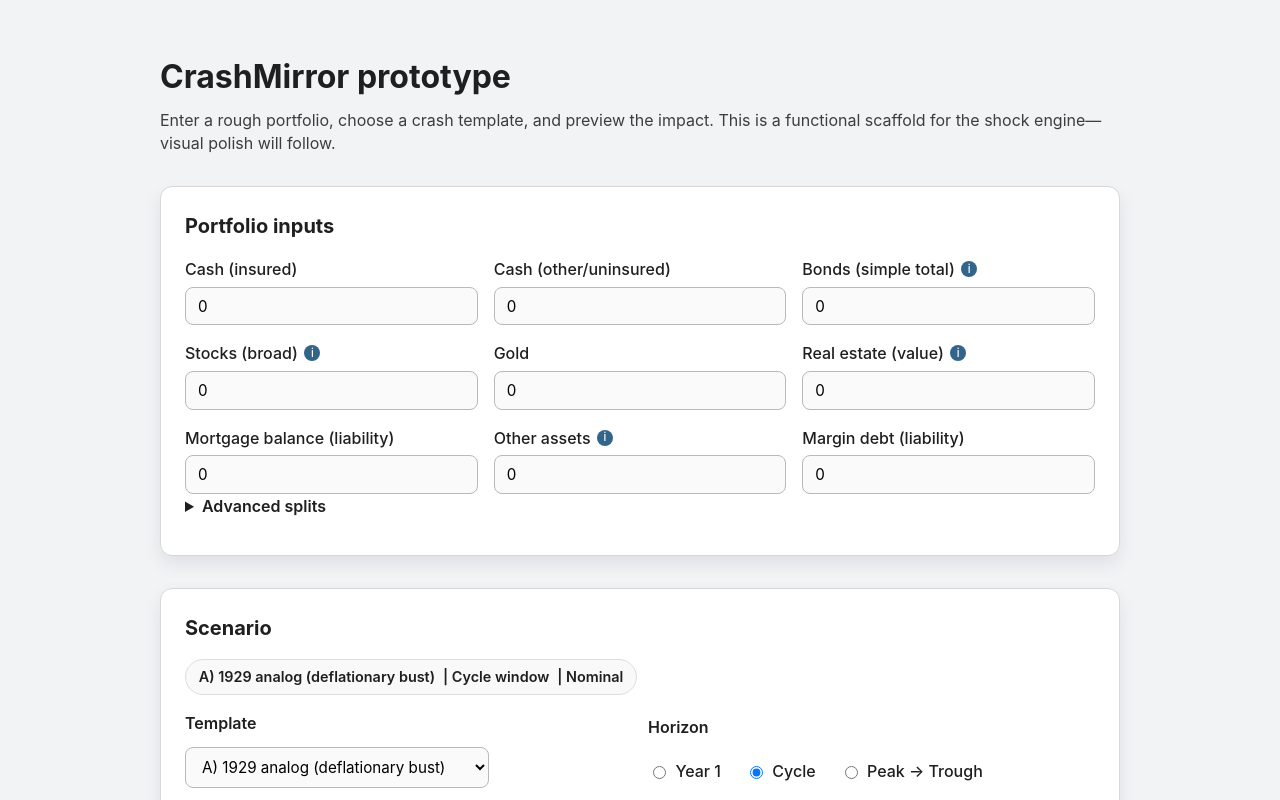
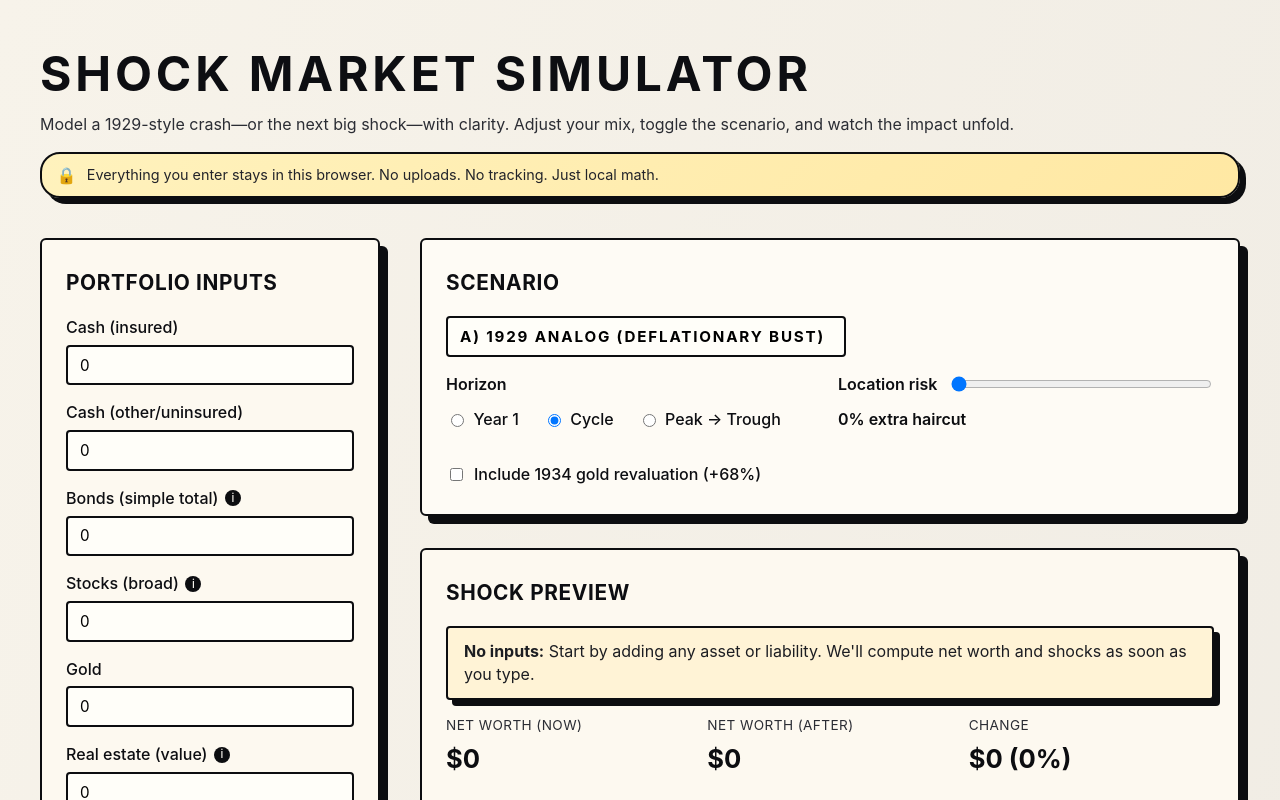
Before and after one commit to jumploops/shock-market-simulator, a React app in the folder app/: page / in a window 1280 px wide. Shown: the top 800 px of the page. Built offline with nearby package versions, Linux system fonts and the light colour scheme; the HTML template or start-up script is replaced by a standard one.

Commit message:
updating styling and text

```diff
--- a/app/src/App.css
+++ b/app/src/App.css
@@ -1,35 +1,78 @@
 .app {
   display: grid;
-  gap: 2rem;
-  padding: 2rem;
-  max-width: 960px;
-  margin: 0 auto 4rem;
-  color: #1f1f1f;
+  gap: 2.5rem;
+  padding: 3rem 2.5rem 4rem;
+  max-width: 1240px;
+  margin: 0 auto 3rem;
+  color: #0d0e12;
+}
+
+.header {
+  grid-column: 1 / -1;
+  display: flex;
+  flex-direction: column;
+  gap: 0.75rem;
 }
 
 .header > h1 {
-  margin-bottom: 0.5rem;
-  font-size: 2rem;
+  margin: 0;
+  font-size: clamp(2.4rem, 4vw, 3rem);
+  letter-spacing: 0.08em;
+  text-transform: uppercase;
+  line-height: 1.1;
 }
 
 .header > p {
   margin: 0;
-  color: #3d3d3d;
-  line-height: 1.4;
+  max-width: 120ch;
+  color: #2b2d34;
+}
+
+.layout {
+  display: grid;
+  gap: 2.5rem;
+  grid-template-columns: minmax(260px, 340px) minmax(0, 1fr);
+  align-items: start;
+}
+
+.sidebar {
+  display: grid;
+  gap: 1.75rem;
+  position: sticky;
+  top: 2rem;
+  align-self: start;
+}
+
+.main-content {
+  display: grid;
+  gap: 2rem;
 }
 
 .panel {
-  background: #ffffff;
-  border: 1px solid #d7d7d7;
-  border-radius: 12px;
-  padding: 1.5rem;
-  box-shadow: 0 8px 18px rgba(8, 15, 40, 0.08);
+  background: #fdf9f0;
+  border: 2px solid #0c0d10;
+  border-radius: 6px;
+  padding: 1.75rem 1.5rem;
+  box-shadow: 8px 8px 0 #0c0d10;
+}
+
+.scenario-panel {
+  background: #fefbf5;
+}
+
+.scenario-panel--main {
+  display: none;
+}
+
+.scenario-panel--sidebar {
+  display: block;
 }
 
 .panel > h2 {
-  margin-top: 0;
-  font-size: 1.25rem;
-  margin-bottom: 1rem;
+  margin: 0 0 1.1rem;
+  font-size: 1.3rem;
+  text-transform: uppercase;
+  letter-spacing: 0.03em;
 }
 
 .control-row {
@@ -90,7 +133,7 @@
 
 .range-value {
   font-weight: 600;
-  color: #1b1b1b;
+  color: #0c0d10;
 }
 
 .grid {
@@ -115,9 +158,9 @@
 .field input[type="number"],
 .panel select {
   padding: 0.55rem 0.75rem;
-  border-radius: 8px;
-  border: 1px solid #b9b9b9;
-  background: #fafafa;
+  border-radius: 4px;
+  border: 2px solid #0c0d10;
+  background: #fffef9;
   font-size: 0.95rem;
   font-family: inherit;
 }
@@ -165,8 +208,8 @@
   width: 16px;
   height: 16px;
   border-radius: 50%;
-  background: #33658a;
-  color: #fff;
+  background: #0c0d10;
+  color: #f5f2ec;
   font-size: 0.7rem;
   align-items: center;
   justify-content: center;
@@ -177,14 +220,15 @@
   top: 120%;
   left: 50%;
   transform: translateX(-50%);
-  background: #1d1d1f;
-  color: #f8f8f8;
+  background: #0c0d10;
+  color: #f5f2ec;
   font-size: 0.8rem;
   padding: 0.6rem 0.75rem;
-  border-radius: 8px;
-  box-shadow: 0 8px 18px rgba(10, 14, 25, 0.2);
+  border-radius: 6px;
+  box-shadow: 5px 5px 0 #f5f2ec;
   min-width: 220px;
   max-width: 260px;
+  border: 2px solid #0c0d10;
   z-index: 20;
 }
 
@@ -196,7 +240,7 @@
   transform: translateX(-50%);
   border-width: 6px;
   border-style: solid;
-  border-color: transparent transparent #1d1d1f transparent;
+  border-color: transparent transparent #0c0d10 transparent;
 }
 
 .results-summary {
@@ -206,32 +250,44 @@
   margin-bottom: 1rem;
 }
 
-.scenario-badge {
-  display: inline-flex;
+.scenario-header {
+  display: flex;
   align-items: center;
-  gap: 0.5rem;
-  font-size: 0.9rem;
-  font-weight: 600;
-  color: #1f1f1f;
-  border: 1px solid #ddd;
+  gap: 0.75rem;
+  flex-wrap: wrap;
+  margin-bottom: 1rem;
+}
+
+.scenario-select {
+  appearance: none;
+  border: 2px solid #0c0d10;
+  background: linear-gradient(135deg, #fef6dc 0%, #fffef7 100%);
   border-radius: 999px;
-  padding: 0.4rem 0.8rem;
-  background: #f9f9f9;
-  margin-bottom: 1rem;
+  padding: 0.55rem 1.2rem;
+  font-size: 0.85rem;
+  font-weight: 700;
+  letter-spacing: 0.12em;
+  text-transform: uppercase;
+  cursor: pointer;
+}
+
+.scenario-select:focus {
+  outline: 3px solid #0c0d10;
+  outline-offset: 2px;
 }
 
 .result-label {
   display: block;
   font-size: 0.85rem;
-  color: #555;
+  color: #2b2d34;
   text-transform: uppercase;
   letter-spacing: 0.03em;
   margin-bottom: 0.25rem;
 }
 
 .results-summary strong {
-  font-size: 1.4rem;
-  color: #151515;
+  font-size: 1.6rem;
+  color: #0c0d10;
 }
 
 .impacts h3 {
@@ -284,10 +340,11 @@
 }
 
 .content-callouts details {
-  border: 1px solid #e4e4e4;
-  border-radius: 8px;
+  border: 2px solid #0c0d10;
+  border-radius: 6px;
   padding: 0.75rem 1rem;
-  background: #fdfdfd;
+  background: #fffdf7;
+  box-shadow: 6px 6px 0 #0c0d10;
 }
 
 .content-callouts summary {
@@ -301,11 +358,12 @@
   display: grid;
   gap: 0.5rem;
   list-style: disc;
+  color: #1b1c20;
 }
 
 .muted {
   margin: 0;
-  color: #6a6a6a;
+  color: #3b3d42;
 }
 
 .small-note {
@@ -317,19 +375,44 @@
   margin-top: 0.75rem;
 }
 
+.local-banner {
+  display: inline-flex;
+  align-items: center;
+  gap: 0.65rem;
+  margin-top: 0.25rem;
+  padding: 0.6rem 0.9rem;
+  border: 2px solid #0c0d10;
+  border-radius: 20px;
+  background: linear-gradient(135deg, #fff2bd 0%, #ffe8a3 100%);
+  box-shadow: 6px 6px 0 #0c0d10;
+  font-size: 0.9rem;
+  color: #23242a;
+}
+
+.local-banner__icon {
+  font-size: 1rem;
+}
+
 .empty-state {
   margin: 0 0 1rem;
   padding: 0.75rem 1rem;
-  background: #f4f4f4;
-  border-left: 4px solid #999;
-  border-radius: 6px;
-  color: #333;
+  background: #fff3d6;
+  border: 2px solid #0c0d10;
+  border-radius: 4px;
+  box-shadow: 6px 6px 0 #0c0d10;
+  color: #1c1d22;
 }
 
 .chart-section {
   margin-top: 1.5rem;
   display: grid;
   gap: 1.5rem;
+}
+
+.impacts {
+  margin-top: 2.25rem;
+  padding-top: 1.5rem;
+  border-top: 2px dashed rgba(12, 13, 16, 0.2);
 }
 
 @media (min-width: 900px) {
@@ -339,10 +422,11 @@
 }
 
 .chart-card {
-  border: 1px solid #e0e0e0;
-  border-radius: 10px;
-  padding: 1rem;
-  background: #fafafa;
+  border: 2px solid #0c0d10;
+  border-radius: 6px;
+  padding: 1.25rem 1.1rem;
+  background: #fffdf7;
+  box-shadow: 6px 6px 0 #0c0d10;
 }
 
 .chart-card h3 {
@@ -354,11 +438,12 @@
 }
 
 .chart-tooltip {
-  background: #fff;
-  border: 1px solid #d8d8d8;
-  border-radius: 8px;
+  background: #0c0d10;
+  border: 2px solid #0c0d10;
+  border-radius: 6px;
   padding: 0.75rem 0.85rem;
-  box-shadow: 0 10px 24px rgba(12, 21, 37, 0.15);
+  box-shadow: 6px 6px 0 #f5f2ec;
+  color: #f5f2ec;
 }
 
 .chart-tooltip ul {
@@ -374,6 +459,7 @@
   justify-content: space-between;
   gap: 0.75rem;
   font-size: 0.9rem;
+  color: #f5f2ec;
 }
 
 .waterfall-chart svg {
@@ -383,28 +469,36 @@
 }
 
 .waterfall-zero-line {
-  stroke: #bfc3c9;
+  stroke: #0c0d10;
   stroke-dasharray: 4 4;
 }
 
 .waterfall-connector {
-  stroke: #d0d4db;
-  stroke-width: 1.5;
+  stroke: #0c0d10;
+  stroke-width: 1;
 }
 
 .waterfall-label {
   font-size: 0.9rem;
-  fill: #2c2e35;
+  fill: #0c0d10;
 }
 
 .waterfall-value {
   font-size: 0.85rem;
-  fill: #2c2e35;
+  fill: #0c0d10;
 }
 
 @media (max-width: 720px) {
   .app {
     padding: 1.5rem;
+  }
+
+  .layout {
+    grid-template-columns: minmax(0, 1fr);
+  }
+
+  .sidebar {
+    position: static;
   }
 
   .control-label {
@@ -416,3 +510,13 @@
     gap: 0.75rem;
   }
 }
+
+@media (min-width: 1024px) {
+  .scenario-panel--main {
+    display: block;
+  }
+
+  .scenario-panel--sidebar {
+    display: none;
+  }
+}
--- a/app/src/App.tsx
+++ b/app/src/App.tsx
@@ -694,14 +694,22 @@ function App() {
   return (
     <div className="app">
       <header className="header">
-        <h1>CrashMirror prototype</h1>
+        <h1>Shock Market Simulator</h1>
         <p>
-          Enter a rough portfolio, choose a crash template, and preview
-          the impact. This is a functional scaffold for the shock
-          engine—visual polish will follow.
+          Model a 1929-style crash—or the next big shock—with clarity. Adjust
+          your mix, toggle the scenario, and watch the impact unfold.
         </p>
+        <div className="local-banner">
+          <span className="local-banner__icon">🔒</span>
+          <span>
+            Everything you enter stays in this browser. No uploads. No tracking.
+            Just local math.
+          </span>
+        </div>
       </header>
 
+      <div className="layout">
+        <div className="sidebar">
           <section className="panel">
             <h2>Portfolio inputs</h2>
             <div className="grid">
@@ -777,20 +785,11 @@ function App() {
             </details>
           </section>
 
-      <section className="panel">
+          <section className="panel scenario-panel scenario-panel--sidebar">
             <h2>Scenario</h2>
-        <div className="scenario-badge">
-          <span>{scenarioTemplate.name}</span>
-          <span>| {horizonLabels[options.horizon]}</span>
-          <span>| {options.useRealReturns ? "Real" : "Nominal"}</span>
-        </div>
-        <div className="scenario-grid">
-          <div className="control-row">
-            <label className="control-label" htmlFor="scenario-select">
-              Template
-            </label>
+            <div className="scenario-header">
               <select
-              id="scenario-select"
+                className="scenario-select"
                 value={scenarioId}
                 onChange={handleScenarioChange}
               >
@@ -801,7 +800,7 @@ function App() {
                 ))}
               </select>
             </div>
-
+            <div className="scenario-grid">
               <div className="control-row">
                 <span className="control-label">Horizon</span>
                 <div className="radio-group">
@@ -809,7 +808,7 @@ function App() {
                     <label key={mode} className="radio-option">
                       <input
                         type="radio"
-                    name="horizon"
+                        name="horizon-sidebar"
                         value={mode}
                         checked={options.horizon === mode}
                         onChange={handleHorizonChange}
@@ -852,9 +851,78 @@ function App() {
               )}
             </div>
 
-        <p className="muted small-note local-note">
-          Saved locally in this browser only. Nothing leaves this page.
-        </p>
+
+          </section>
+        </div>
+
+        <div className="main-content">
+          <section className="panel scenario-panel scenario-panel--main">
+            <h2>Scenario</h2>
+            <div className="scenario-header">
+              <select
+                className="scenario-select"
+                value={scenarioId}
+                onChange={handleScenarioChange}
+              >
+                {scenarioTemplates.map((template) => (
+                  <option key={template.id} value={template.id}>
+                    {template.name}
+                  </option>
+                ))}
+              </select>
+            </div>
+            <div className="scenario-grid">
+              <div className="control-row">
+                <span className="control-label">Horizon</span>
+                <div className="radio-group">
+                  {HORIZON_OPTIONS.map((mode) => (
+                    <label key={mode} className="radio-option">
+                      <input
+                        type="radio"
+                        name="horizon-main"
+                        value={mode}
+                        checked={options.horizon === mode}
+                        onChange={handleHorizonChange}
+                      />
+                      {mode === "year1" && "Year 1"}
+                      {mode === "cycle" && "Cycle"}
+                      {mode === "trough" && "Peak -> Trough"}
+                    </label>
+                  ))}
+                </div>
+              </div>
+
+              <div className="control-row slider-control">
+                <label className="control-label" htmlFor="location-risk">
+                  Location risk
+                </label>
+                <input
+                  id="location-risk"
+                  type="range"
+                  min={LOCATION_RISK_MIN}
+                  max={LOCATION_RISK_MAX}
+                  step={LOCATION_RISK_STEP}
+                  value={options.locationRisk}
+                  onChange={handleLocationRiskChange}
+                />
+                <span className="range-value">
+                  {(options.locationRisk * 100).toFixed(0)}% extra haircut
+                </span>
+              </div>
+
+              {scenarioId === "A_1929" && (
+                <label className="checkbox">
+                  <input
+                    type="checkbox"
+                    checked={options.includeGoldRevaluation1934}
+                    onChange={handleGoldToggle}
+                  />
+                  Include 1934 gold revaluation (+68%)
+                </label>
+              )}
+            </div>
+
+
           </section>
 
           <section className="panel results">
@@ -985,6 +1053,8 @@ function App() {
             </div>
           </section>
         </div>
+      </div>
+    </div>
   );
 }
 
--- a/app/src/index.css
+++ b/app/src/index.css
@@ -1,10 +1,9 @@
 :root {
-  font-family: "Inter", system-ui, -apple-system, BlinkMacSystemFont, "Segoe UI",
-    sans-serif;
-  line-height: 1.5;
+  font-family: "Inter", "Helvetica Neue", Arial, sans-serif;
+  line-height: 1.45;
   font-weight: 400;
-  color: #111;
-  background-color: #f1f3f5;
+  color: #0c0d10;
+  background-color: #f5f2ec;
   font-synthesis: none;
   text-rendering: optimizeLegibility;
   -webkit-font-smoothing: antialiased;
@@ -13,6 +12,8 @@
 
 body {
   margin: 0;
+  background: linear-gradient(105deg, #f7f3ea 0%, #f0ece4 100%);
+  color: inherit;
 }
 
 #root {
```
Also changed, not shown: 1 other file (tests, documents, lock files or other folders). Lines whose indentation alone changed are shown as unchanged.
